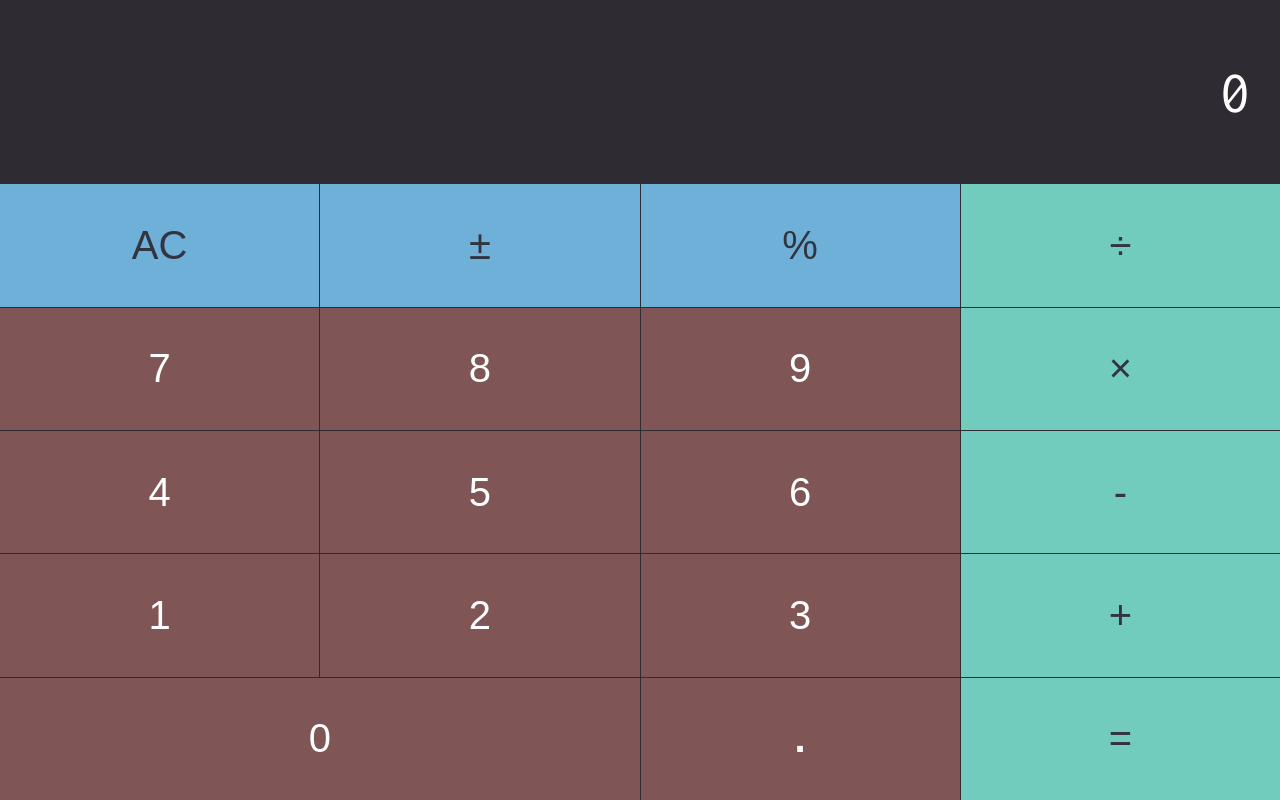
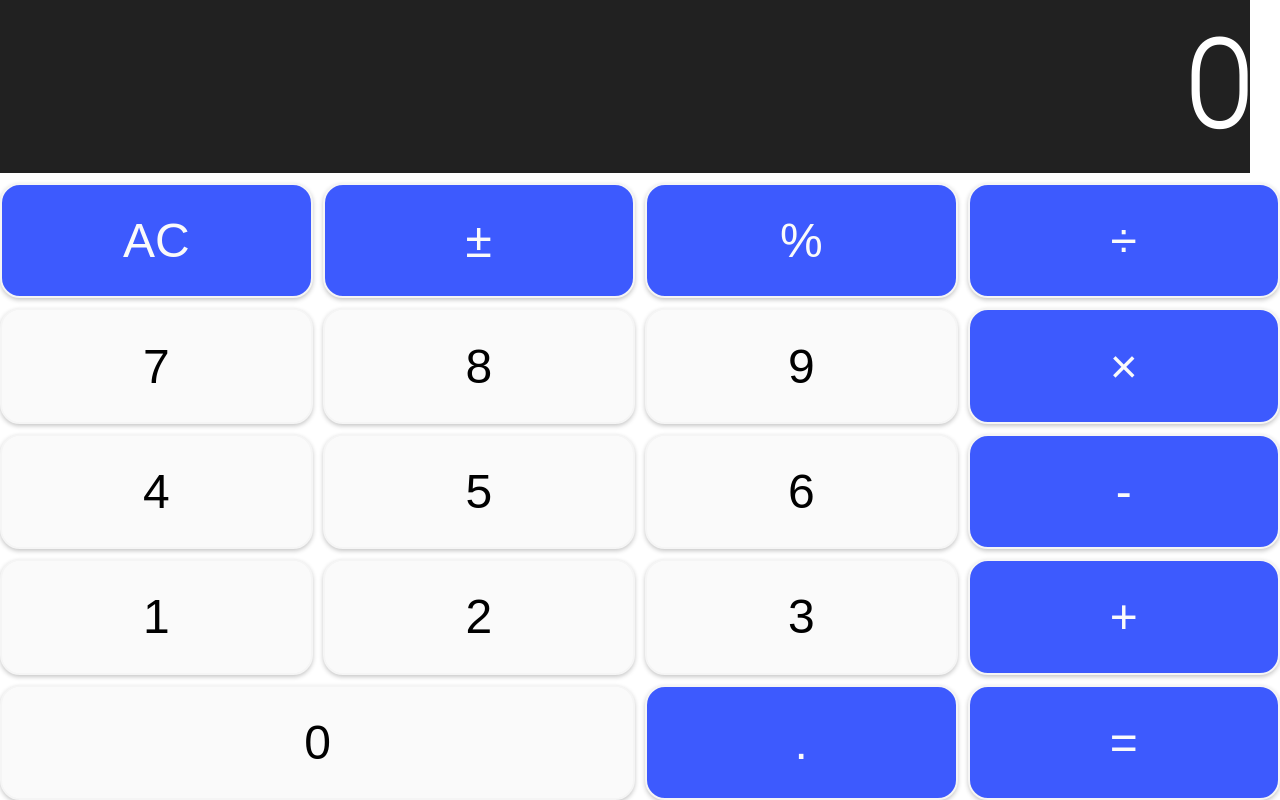
Before and after one commit to lpradopostigo/web-calculator, a website: page index.html in a window 1280 px wide. Drawn offline with Linux system fonts and the light colour scheme.

Commit message:
redesign alpha

```diff
--- /dev/null
+++ b/_global.scss
@@ -0,0 +1,22 @@
+* {
+  margin: 0;
+  padding: 0;
+  box-sizing: border-box;
+}
+html {
+  font-size: 62.5%;
+}
+body {
+  font-family: "Roboto", sans-serif;
+}
+
+button {
+  font-size: 4.8rem;
+  border-style: solid;
+  border-color: #f5f5f5;
+  padding: 2rem;
+  text-align: center;
+  border-radius: 20px;
+  font-weight: 100;
+  box-shadow: 0px 2px 4px rgba($color: #212121, $alpha: 0.25);
+}
--- /dev/null
+++ b/_grid-areas.scss
@@ -0,0 +1,57 @@
+#ac {
+  grid-area: ac;
+}
+#sign {
+  grid-area: plus-minus;
+}
+#percentage {
+  grid-area: percentage;
+}
+#division {
+  grid-area: division;
+}
+#seven {
+  grid-area: seven;
+}
+#eight {
+  grid-area: eight;
+}
+#nine {
+  grid-area: nine;
+}
+#multiplication {
+  grid-area: multiplication;
+}
+#four {
+  grid-area: four;
+}
+#five {
+  grid-area: five;
+}
+#six {
+  grid-area: six;
+}
+#subtraction {
+  grid-area: minus;
+}
+#one {
+  grid-area: one;
+}
+#two {
+  grid-area: two;
+}
+#three {
+  grid-area: three;
+}
+#addition {
+  grid-area: plus;
+}
+#zero {
+  grid-area: zero;
+}
+#dot {
+  grid-area: dot;
+}
+#equal {
+  grid-area: equal;
+}
--- a/index.html
+++ b/index.html
@@ -7,7 +7,7 @@
     <title>Calculator</title>
     <link rel="preconnect" href="https://fonts.gstatic.com" />
     <link
-      href="https://fonts.googleapis.com/css2?family=Inconsolata:wght@200;300;400;500&display=swap"
+      href="https://fonts.googleapis.com/css2?family=Roboto:wght@100&display=swap"
       rel="stylesheet"
     />
     <link rel="stylesheet" href="style.css" />
@@ -16,35 +16,35 @@
   <body>
     <main>
       <!-- row 0 -->
-      <div id="display">0</div>
+      <header><h1 id="display">0</h1></header>
 
       <!-- row 1 -->
-      <button id="ac" class="dark-gray">AC</button>
-      <button id="sign" class="dark-gray">&plusmn;</button>
-      <button id="percentage" class="dark-gray">%</button>
-      <button id="division" class="purple">&div;</button>
+      <button id="ac" class="action">AC</button>
+      <button id="sign" class="action">&plusmn;</button>
+      <button id="percentage" class="action">%</button>
+      <button id="division" class="action">&div;</button>
 
       <!-- row 2 -->
-      <button id="seven" class="gray number">7</button>
-      <button id="eight" class="gray number">8</button>
-      <button id="nine" class="gray number">9</button>
-      <button id="multiplication" class="purple">&times;</button>
+      <button id="seven" class="number">7</button>
+      <button id="eight" class="number">8</button>
+      <button id="nine" class="number">9</button>
+      <button id="multiplication" class="action">&times;</button>
       <!-- row 3 -->
-      <button id="four" class="gray number">4</button>
-      <button id="five" class="gray number">5</button>
-      <button id="six" class="gray number">6</button>
-      <button id="subtraction" class="purple">-</button>
+      <button id="four" class="number">4</button>
+      <button id="five" class="number">5</button>
+      <button id="six" class="number">6</button>
+      <button id="subtraction" class="action">-</button>
 
       <!-- row 4 -->
-      <button id="one" class="gray number">1</button>
-      <button id="two" class="gray number">2</button>
-      <button id="three" class="gray number">3</button>
-      <button id="addition" class="purple">+</button>
+      <button id="one" class="number">1</button>
+      <button id="two" class="number">2</button>
+      <button id="three" class="number">3</button>
+      <button id="addition" class="action">+</button>
 
       <!-- row 5 -->
-      <button id="zero" class="gray number">0</button>
-      <button id="dot" class="gray">.</button>
-      <button id="equal" class="purple">=</button>
+      <button id="zero" class="number">0</button>
+      <button id="dot" class="action">.</button>
+      <button id="equal" class="action">=</button>
     </main>
   </body>
   <script src="main.js"></script>
--- a/style.scss
+++ b/style.scss
@@ -1,27 +1,21 @@
-* {
-  margin: 0;
-  padding: 0;
-  box-sizing: border-box;
-}
-html {
-  font-size: 62.5%;
-}
+@import "grid-areas";
+@import "global";
 
 main {
-  font-family: "Inconsolata", monospace;
-}
-
-button {
-  font-size: 4rem;
-  font-weight: 300;
-  color: #323540;
-  border-style: none;
-  padding: 2rem;
-  text-align: center;
-}
-
-main {
-  #display {
+  display: grid;
+  height: 100vh;
+  gap: 10px;
+  grid-template-columns: repeat(4, 1fr);
+  grid-template-rows: 1.5fr repeat(5, 1fr);
+  grid-template-areas:
+    "display display display display"
+    "ac plus-minus percentage division"
+    "seven eight nine multiplication"
+    "four five six minus"
+    "one two three plus"
+    "zero zero dot equal";
+  header {
+    background-color: #212121;
     display: flex;
     flex-direction: column;
     text-align: right;
@@ -32,92 +26,16 @@ main {
     grid-area: display;
     overflow: hidden;
     word-wrap: break-word;
-  }
-  #ac {
-    grid-area: ac;
-  }
-  #sign {
-    grid-area: plus-minus;
-  }
-  #percentage {
-    grid-area: percentage;
-  }
-  #division {
-    grid-area: division;
-  }
-  #seven {
-    grid-area: seven;
-  }
-  #eight {
-    grid-area: eight;
-  }
-  #nine {
-    grid-area: nine;
-  }
-  #multiplication {
-    grid-area: multiplication;
-  }
-  #four {
-    grid-area: four;
-  }
-  #five {
-    grid-area: five;
-  }
-  #six {
-    grid-area: six;
-  }
-  #subtraction {
-    grid-area: minus;
-  }
-  #one {
-    grid-area: one;
-  }
-  #two {
-    grid-area: two;
-  }
-  #three {
-    grid-area: three;
-  }
-  #addition {
-    grid-area: plus;
-  }
-  #zero {
-    grid-area: zero;
-  }
-  #dot {
-    grid-area: dot;
-    font-weight: 600;
-  }
-  #equal {
-    grid-area: equal;
+    #display {
+    }
   }
 
-  .dark-gray {
-    background-color: #6fb0d9;
-    color: #323540;
+  .action {
+    background-color: #3d5afe;
+    color: #fafafa;
   }
 
-  .gray {
-    background-color: #805555;
-    color: white;
+  .number {
+    background-color: #fafafa;
   }
-
-  .purple {
-    background-color: #72ccbe;
-    color: #323540;
-  }
-  background-color: #2e2b33;
-  display: grid;
-  height: 100vh;
-  width: 100%;
-  gap: 1px;
-  grid-template-columns: repeat(4, 1fr);
-  grid-template-rows: 1.5fr repeat(5, 1fr);
-  grid-template-areas:
-    "display display display display"
-    "ac plus-minus percentage division"
-    "seven eight nine multiplication"
-    "four five six minus"
-    "one two three plus"
-    "zero zero dot equal";
 }
```
Also changed, not shown: style.css, 1 other file.
